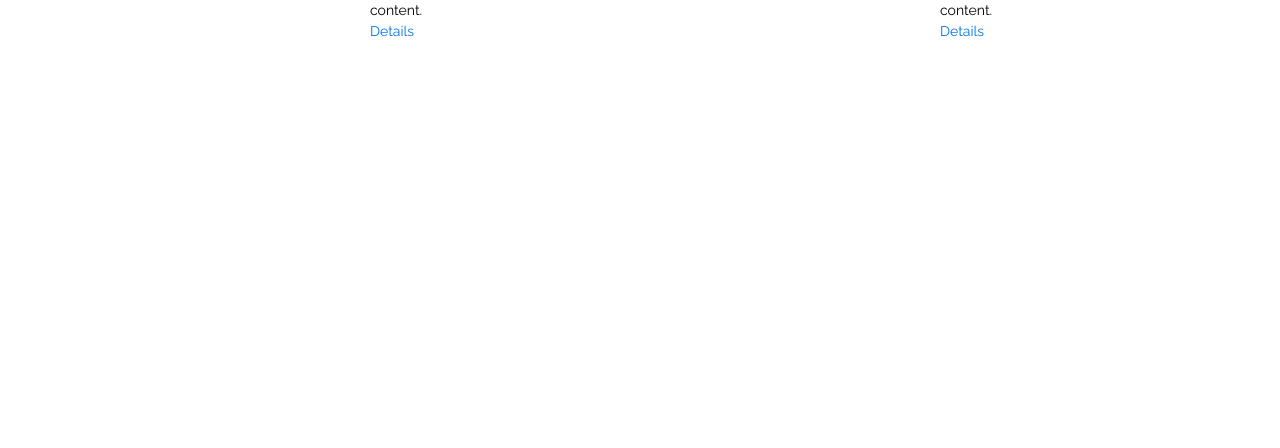
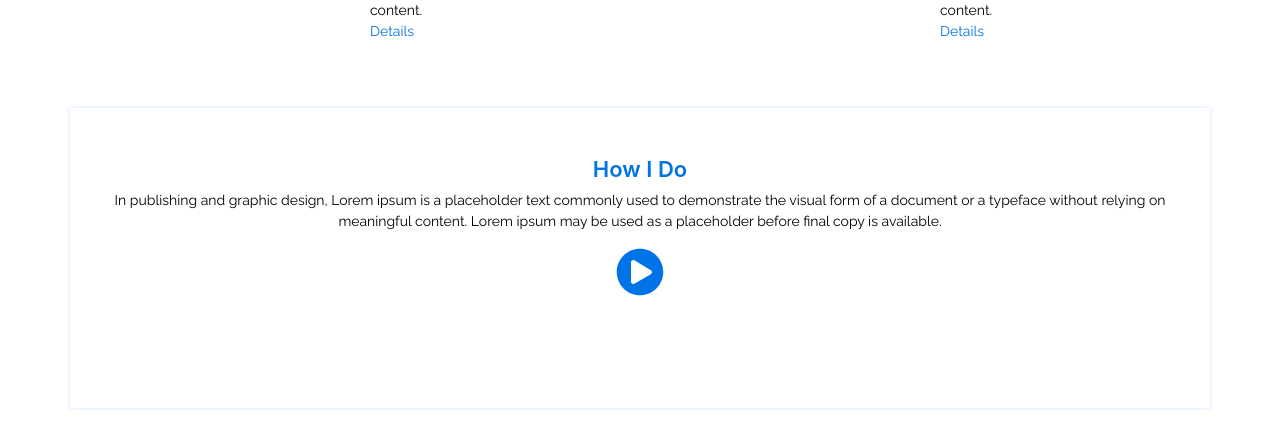
Before and after one commit to Masitbd/personal-website, a React (Create React App) app: page / in a window 1280 px wide. Shown: the part 2966-3414 px from the top of the page. Before the commit the page ends 3024 px from the top, so only its background shows below. Built offline with nearby package versions, Linux system fonts and the light colour scheme.

Commit message:
Add video player from video react

```diff
--- a/package.json
+++ b/package.json
@@ -18,6 +18,7 @@
     "react-scripts": "4.0.3",
     "react-visibility-sensor": "^5.1.1",
     "recharts": "^2.0.9",
+    "video-react": "^0.14.1",
     "web-vitals": "^1.0.1"
   },
   "scripts": {
--- a/src/App.js
+++ b/src/App.js
@@ -6,6 +6,7 @@ import Analysis from "./components/Analysis/Analysis";
 import Summary from "./components/Summary/Summary";
 import RecentProjects from "./components/RecentProjects/RecentProjects";
 import Courses from "./components/Courses/Courses";
+import Video from "./components/Video/Video";
 
 
 
@@ -19,6 +20,7 @@ function App() {
         <Summary />
         <RecentProjects />
         <Courses />
+        <Video />
       </div>
   );
 }
--- a/src/asset/css/custom.css
+++ b/src/asset/css/custom.css
@@ -231,3 +231,27 @@ color: #0073E6;
 .courseDescLink:hover{
     text-decoration: none;
 }
+.videoCard{
+    margin: 50px auto;
+    padding: 3rem 3rem 6rem 3rem;
+    box-shadow: 0 0 4px 0 rgba(0, 115, 230, 0.2);
+}
+.playBtn{
+    color: #0073E6;
+    font-size: 48px;
+    cursor: pointer;
+
+}
+
+.videoTitles{
+    color: #0073E6;
+    font-size: 22px;
+    ffont-family: 'montserrat', sans-serif;
+    font-weight: 600;
+}
+.videoDesc{
+    font-weight: 400;
+    color: #000000;
+    font-family: 'Raleway', sans-serif;
+    font-size: 14px;
+}
--- /dev/null
+++ b/src/components/Video/Video.js
@@ -0,0 +1,60 @@
+import React, {Component, Fragment} from 'react';
+import {Button, Col, Container, Modal, Row} from "react-bootstrap";
+import { FontAwesomeIcon } from '@fortawesome/react-fontawesome'
+import { faPlayCircle } from '@fortawesome/free-solid-svg-icons'
+import 'video-react/dist/video-react.css';
+import { Player, BigPlayButton } from 'video-react';
+
+class Video extends Component {
+    constructor() {
+        super();
+        this.state = {
+            show: false
+        }
+    }
+    modalClose = () =>{
+        this.setState({show: false})
+    }
+
+    modalOpen = () =>{
+        this.setState({show: true})
+    }
+    render() {
+        return (
+            <Fragment>
+              <Container>
+                  <Row>
+                      <Col lg={12} sm={12} md={12} className="videoCard">
+                         <div className="text-center">
+                             <h5 className="videoTitles">How I Do</h5>
+                             <p className="videoDesc">In publishing and graphic design, Lorem ipsum is a placeholder text commonly used to
+                                 demonstrate the visual form of a document or a typeface without relying on meaningful
+                                 content. Lorem ipsum may be used as a placeholder before final copy is available.
+                             </p>
+                             <p> <FontAwesomeIcon onClick={this.modalOpen} className="playBtn" icon={faPlayCircle} /> </p>
+                         </div>
+                      </Col>
+                  </Row>
+              </Container>
+
+
+                <Modal size="lg" show={this.state.show} onHide={this.modalClose}>
+
+                    <Modal.Body>
+                        <Player src="https://media.w3.org/2010/05/sintel/trailer_hd.mp4">
+                            <BigPlayButton position="center" />
+                        </Player>
+                    </Modal.Body>
+                    <Modal.Footer>
+                        <Button variant="primary" onClick={this.modalClose}>
+                            Close
+                        </Button>
+
+                    </Modal.Footer>
+                </Modal>
+            </Fragment>
+        );
+    }
+}
+
+export default Video;
```
Also changed, not shown: 1 other file (tests, documents, lock files or other folders).
